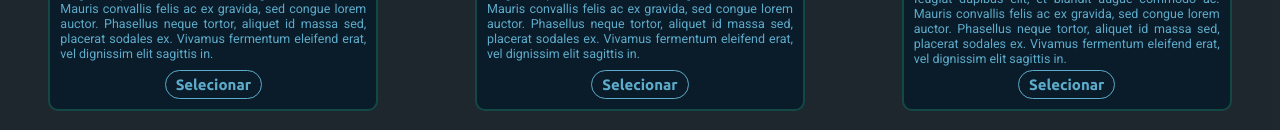
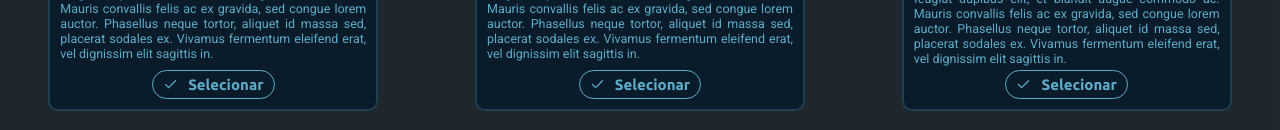
Before and after one commit to ceamontes/semana-astronomica, a Next.js app: page /inscricao in a window 1280 px wide. Shown: the part 608-738 px from the top of the page. Built offline with nearby package versions, Linux system fonts and the light colour scheme.

Commit message:
handle select event

```diff
--- a/src/pages/inscricao.tsx
+++ b/src/pages/inscricao.tsx
@@ -1,6 +1,6 @@
 import Head from 'next/head'
 import {useEffect, useState} from 'react'
-import {FiArrowLeft, FiMinus, FiPlus} from 'react-icons/fi'
+import {FiArrowLeft, FiCheck, FiMinus, FiPlus, FiX} from 'react-icons/fi'
 import {FaAngleLeft, FaAngleRight} from 'react-icons/fa'
 import {useRouter} from 'next/router'
 import Image from 'next/image'
@@ -14,6 +14,7 @@ const Pedido: React.FC = () =>
 	const router = useRouter()
 
 	const [step, setStep] = useState(1)
+	const [selectedEvents, setSelectedEvents] = useState<number[]>([])
 
 	function goBack()
 	{
@@ -27,6 +28,19 @@ const Pedido: React.FC = () =>
 			setStep(step + 1)
 	}
 
+	function handleSelectEvent(event: number)
+	{
+		let tmpSelectedEvents = [...selectedEvents]
+		const index = tmpSelectedEvents.findIndex(tmpEvent => tmpEvent === event)
+
+		if (index >= 0)
+			tmpSelectedEvents.splice(index, 1)
+		else
+			tmpSelectedEvents.push(event)
+
+		setSelectedEvents(tmpSelectedEvents)
+	}
+
 	const Step: React.FC = () =>
 	{
 		switch (step)
@@ -37,7 +51,7 @@ const Pedido: React.FC = () =>
 						<h1>Selecione os eventos em que você deseja participar</h1>
 						<div className='grid'>
 							{events.map((event, index) => (
-								<Card key={index} >
+								<Card key={index} isSelected={selectedEvents.includes(index)} >
 									<div className='img'>
 										<Image src={event.image} width={500} height={350} />
 									</div>
@@ -55,8 +69,22 @@ const Pedido: React.FC = () =>
 									</ul>
 									<p>{event.description}</p>
 
-									<button className='select'>
-										Selecionar
+									<button className='select' onClick={() => handleSelectEvent(index)}>
+										{
+											!selectedEvents.includes(index)
+											? (
+												<>
+													<FiCheck size={15} />
+													<span>Selecionar</span>
+												</>
+											)
+											: (
+												<>
+													<FiX size={15} />
+													<span>Deselecionar</span>
+												</>
+											)
+										}
 									</button>
 								</Card>
 							))}
--- a/src/styles/pages/inscricao.ts
+++ b/src/styles/pages/inscricao.ts
@@ -170,7 +170,12 @@ const Container = styled.div<ContainerProps>`
 	}
 `
 
-export const Card = styled.div`
+interface CardProps
+{
+	isSelected: boolean
+}
+
+export const Card = styled.div<CardProps>`
 	height: 50rem;
 	width: 33rem;
 	background-color: ${p => p.theme.background};
@@ -183,8 +188,9 @@ export const Card = styled.div`
 	align-items: center;
 	justify-content: space-between;
 
-	border: ${p => p.theme.secondary}40 2px solid;
 	color: ${p => p.theme.primary};
+	border: ${p => p.isSelected ? p.theme.secondary : p.theme.primary + 40} 2px solid;
+	transition: 0.25s;
 
 	.img
 	{
@@ -258,9 +264,13 @@ export const Card = styled.div`
 		padding-right: 1rem;
 		border-radius: 100rem;
 
+		display: flex;
+		align-items: center;
+		gap: 1rem;
+
 		transition: 0.25s;
 
-		:hover
+		:hover, :active
 		{
 			background-color: ${p => p.theme.primary};
 			color: ${p => p.theme.background};
```
